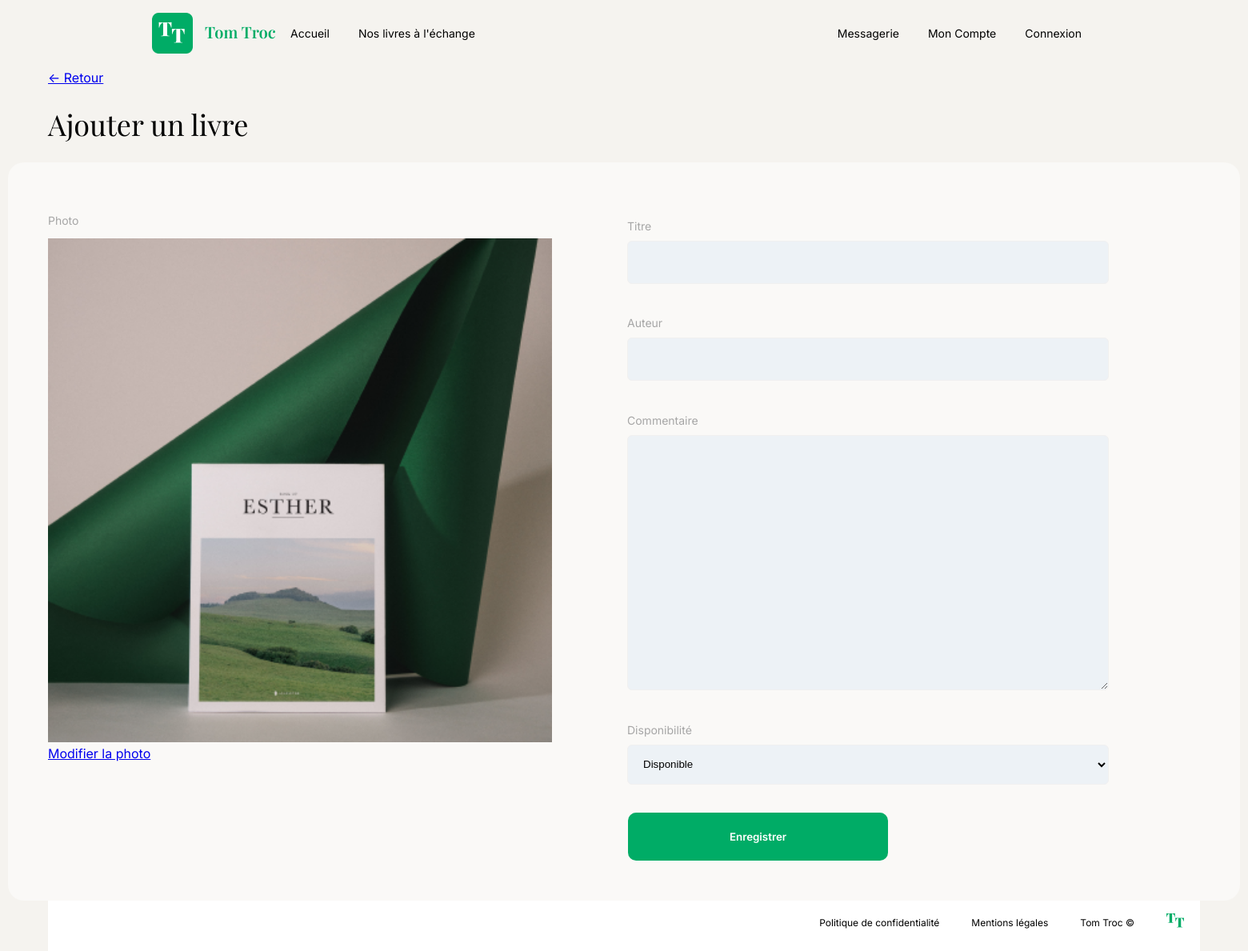
After one commit to benoitsouillat/TomTroc, a PHP site: template views/templates/book/create.php in a window 1560 px wide. The commit adds this page. Shown: the whole page at 80% size. Run offline with PHP 8.4, Linux system fonts and the light colour scheme; the template is opened without the code that fills it, so the values that code supplies are empty; some libraries are stand-ins or nearby versions; some web fonts are replaced.

Commit message:
front-end form creating book

```diff
--- a/index.php
+++ b/index.php
@@ -26,6 +26,10 @@ try {
             }
             $bookController = new BookController();
             $bookController->showBook((int)$bookId);
+            break;
+        case 'edit_book':
+            $bookController = new BookController();
+            $bookController->editBook();
             break;
         case 'login':
             $accountController = new AccountController();
--- a/public/css/style.css
+++ b/public/css/style.css
@@ -102,6 +102,10 @@ p, li, a {
 .container {
     width: 1440px;
     margin: auto;
+    /* display: flex;
+    justify-content: center; */
+}
+.hero-container {
     display: flex;
     justify-content: center;
 }
@@ -405,10 +409,17 @@ footer {
 }
 
 .book-container {
+    padding: 50px;
+    border-radius: 20px;
+    .image-container {
+        p {
+            font-size: 14px;
+        }
+    }
     .description-container {
-        margin-top: 60px;
+        /* margin-top: 60px; */
         padding-left: 80px;
-        padding-right: 150px;
+        padding-right: 100px;
         p {
             font-size: 14px;
             font-weight: 400;
@@ -416,6 +427,39 @@ footer {
     }
     .author {
         color: var(--grey);
+    }
+    form {
+        display: flex;
+        flex-direction: column;
+        padding-top: 15px;
+        .book-formgroup {
+            display: flex;
+            flex-direction: column;
+            border: none;
+            label {
+                color: var(--grey);
+                font-weight: 400;
+                font-size: 14px;
+                padding-bottom: 10px;
+            }
+            input:not([type='submit']), textarea, select {
+                background-color: var(--lightblue);
+                border: solid 1px #F0F0F0;
+                padding-left: 15px;
+                margin-bottom: 25px;
+                border-radius: 6px;
+            }
+            input:not([type='submit']), select {
+                height: 50px;
+            }
+            textarea {
+                padding-top: 15px;
+            }
+        }
+        .btn {
+            margin-left: 15px;
+            max-width: 325px;
+        }
     }
 }
 
--- /dev/null
+++ b/views/templates/book/create.php
@@ -0,0 +1,37 @@
+<div class="container">
+    <div class="breadcrumb"><a href='#'>
+            <- Retour</a>
+    </div>
+    <h1>Ajouter un livre</h1>
+</div>
+<div class="book-container screen50 container">
+    <div class="image-container">
+        <p class="text-grey">Photo</p>
+        <img src='/public/media/esther.png' alt="title">
+        <a href='#'>Modifier la photo</a>
+    </div>
+    <div class="description-container">
+        <form action="">
+            <fieldset class="book-formgroup">
+                <label for='title'>Titre</label>
+                <input type="text" name="title" id="title">
+            </fieldset>
+            <fieldset class="book-formgroup">
+                <label for='author'>Auteur</label>
+                <input type="text" name="author" id="author">
+            </fieldset>
+            <fieldset class="book-formgroup">
+                <label for='comment'>Commentaire</label>
+                <textarea name="comment" id="comment" rows="20"></textarea>
+            </fieldset>
+            <fieldset class="book-formgroup">
+                <label for="available">Disponibilité</label>
+                <select name="available" id="available">
+                    <option>Disponible</option>
+                    <option>Réservé</option>
+                </select>
+            </fieldset>
+            <button type="submit" class="btn">Enregistrer</button>
+        </form>
+    </div>
+</div>
--- /dev/null
+++ b/views/templates/book/edit.php
@@ -0,0 +1,5 @@
+<div class="breadcrumb"><a href='#'>
+                <- Retour</a>
+</div>
+<div class="book-container screen50 container">
+</div>
--- a/views/templates/home.php
+++ b/views/templates/home.php
@@ -3,7 +3,7 @@
 ?>
 
 <section id="presentation" class="section-marge">
-    <div class="container">
+    <div class="container hero-container">
         <div>
             <h1>Rejoignez nos lecteurs passionnés</h1>
             <p>Donnez une nouvelle vie à vos livres en les échangeant avec d'autres amoureux de la lecture. Nous croyons
```
Also changed, not shown: controllers/BookController.php (+12 -0 lines).
